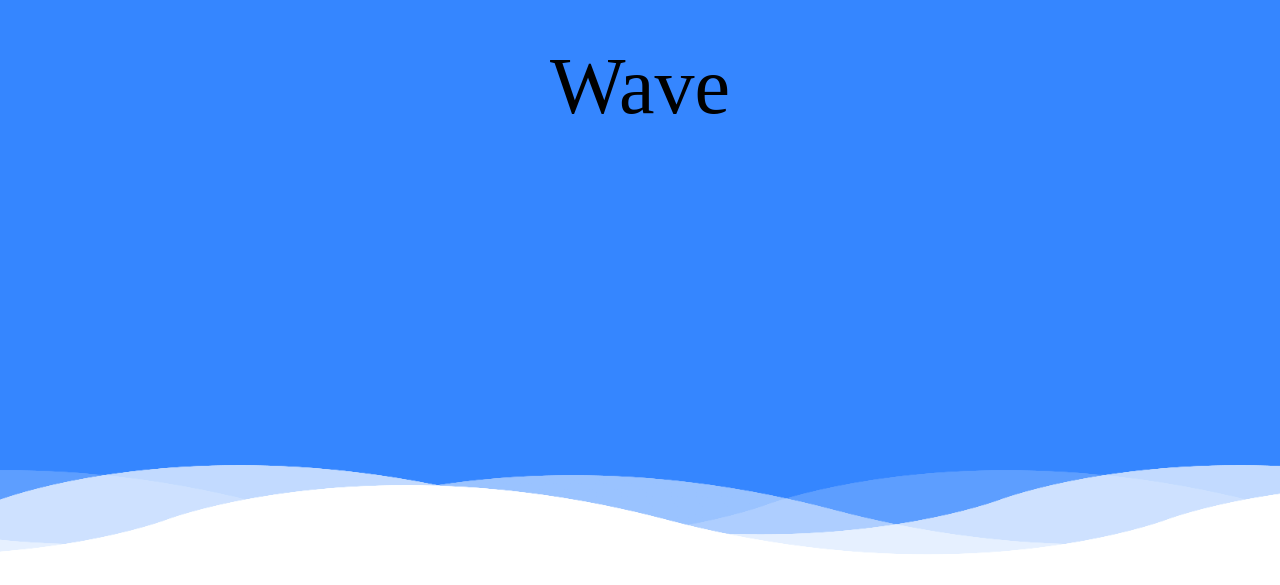
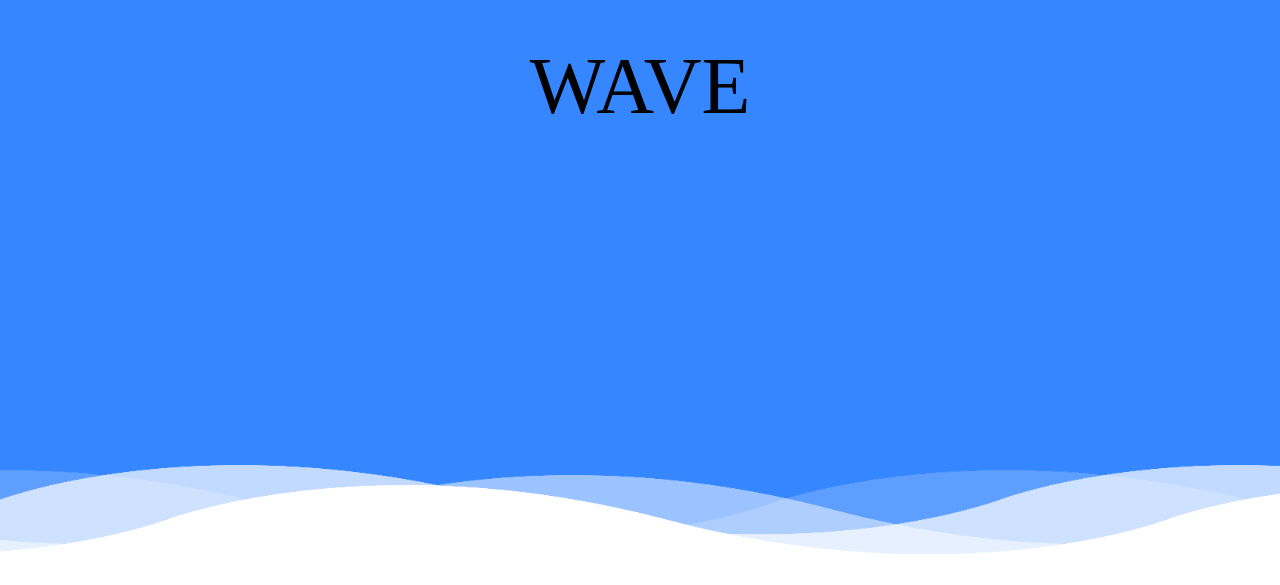
Before and after one commit to stas763/wave, a plain HTML site: page index.html in a window 1280 px wide. Shown: the part 215-800 px from the top of the page. Drawn offline with Linux system fonts and the light colour scheme.

Commit message:
first commit to github from new pc

```diff
--- a/index.html
+++ b/index.html
@@ -3,7 +3,7 @@
 
 <head>
   <meta charset="utf-8">
-    <title>WAV</title>
+  <title>WAVE</title>
   <link rel="stylesheet" href="css/index.css">
   <link rel="stylesheet" href="css/animate.css">
 </head>
@@ -11,7 +11,7 @@
 <body>
 
   <section>
-        <h1 class="animated flip">Wave</h1>
+    <h1 class="animated flip">WAVE</h1>
     <embed src="music/trap.mp3" hidden="True" autostart="True" loop="True"></embed>
     <div class="wave wave_1"></div>
     <div class="wave wave_2"></div>
```
Lines whose indentation alone changed are shown as unchanged.
